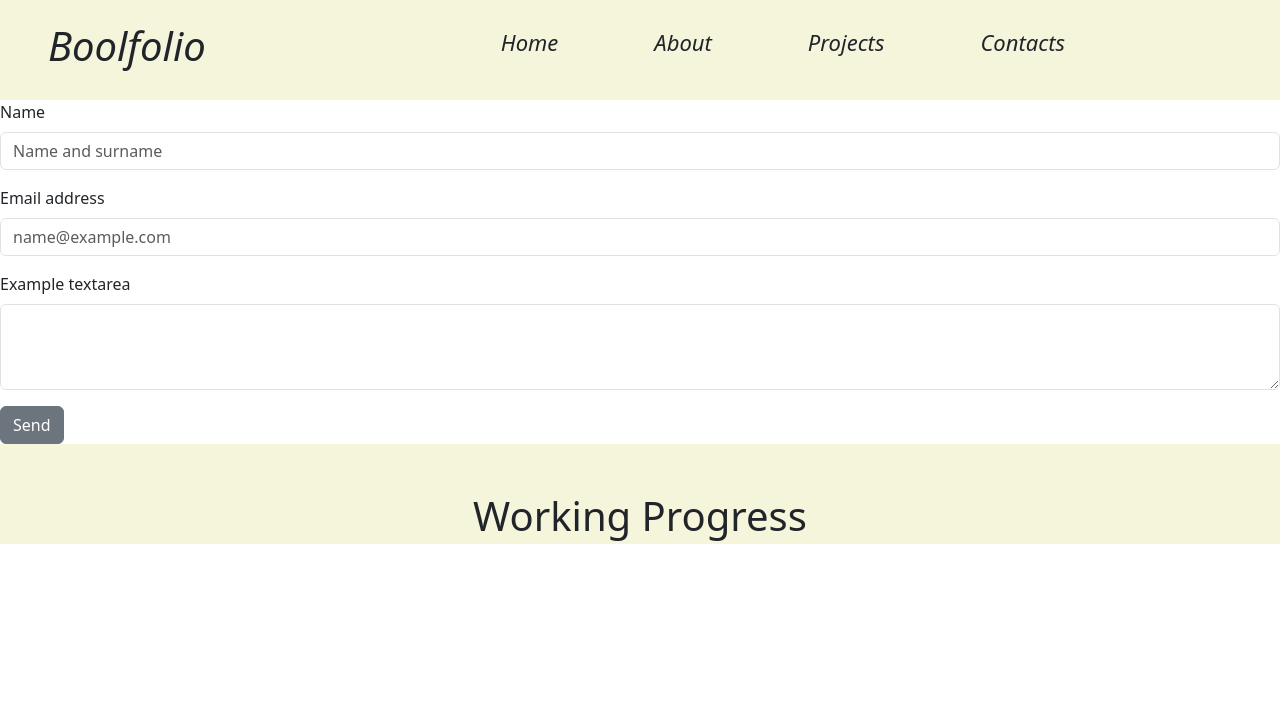
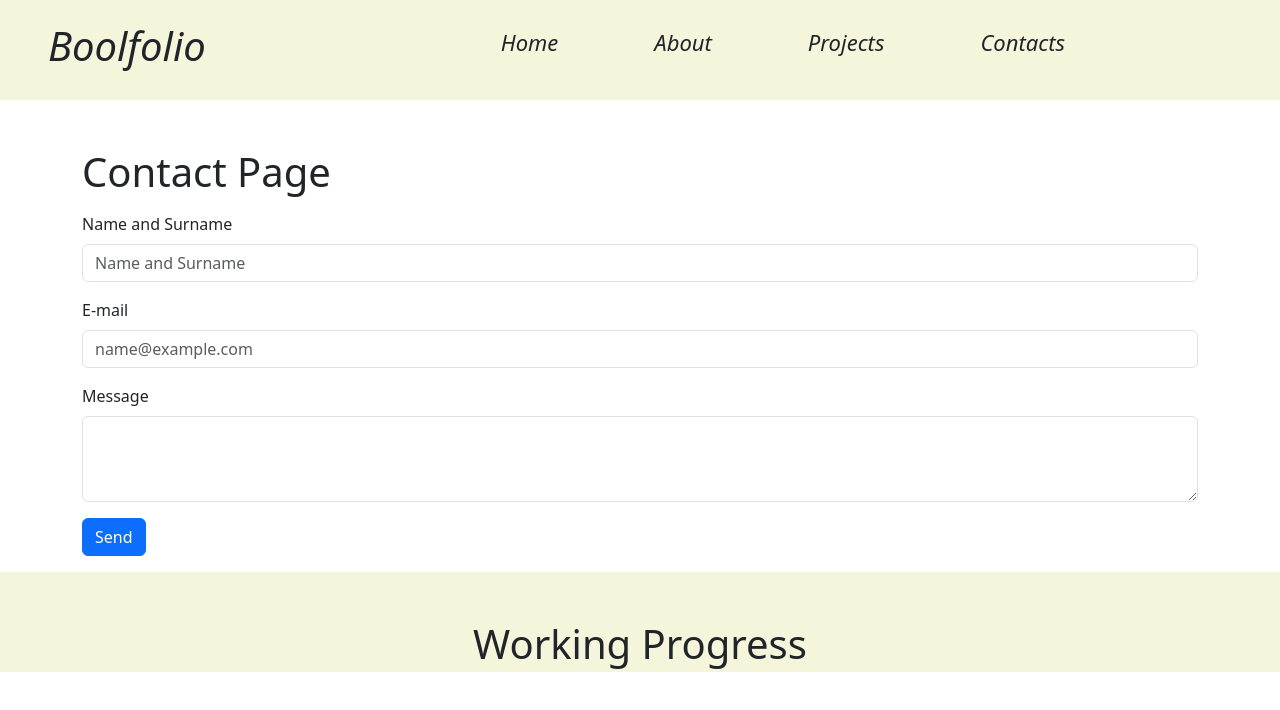
Before and after one commit to Th4Dude/vite-boolfolio, a Vue app: page /contacts in a window 1280 px wide. Shown: the top 710 px of the page. Built offline with nearby package versions, Linux system fonts and the light colour scheme; no server answers.

Commit message:
fix chiamata axios

```diff
--- a/src/pages/ContactPage.vue
+++ b/src/pages/ContactPage.vue
@@ -1,15 +1,13 @@
 <script>
-
 import axios from 'axios';
 import store from '../store';
 
-
 export default {
-    name: 'ContactPage',
-    data(){
+    name: "ContactPage",
+    data() {
         return {
             store,
-           formData : {
+            formData: {
                 name: '',
                 email: '',
                 message: ''
@@ -17,50 +15,55 @@ export default {
         }
     },
     methods: {
-            sendContact(){
+        sendContact() {
             const data = {
                 name: this.formData.name,
                 email: this.formData.email,
-                    message: this.formData.message,
+                message: this.formData.message
             };
-                axios.post(`$this.store.apiBaseUrl}/contacts`, data)
-                .then((response)=> {
+
+            axios.post(`${this.store.apiBaseUrl}/contacts`, data)
+                .then((response) => {
                     console.log(response);
-                }).catch (( error )=> {
+                    // Reimposta i valori dei campi su stringhe vuote
+                    this.formData.name = '';
+                    this.formData.email = '';
+                    this.formData.message = '';
+                })
+                .catch((error) => {
                     console.log(error);
                 });
         }
     }
 }
-
 </script>
 
+
 <template>
-
+    <div class="container">
+        <h1 class="mt-5 mb-3">Contact Page</h1>
         <form @submit.prevent="sendContact">
-
             <div class="mb-3">
-        <label for="name" class="form-label">Name</label>
-        <input type="text" class="form-control" id="name"  placeholder="Name and surname" v-model="formData.name">
+                <label for="name" class="form-label">Name and Surname</label>
+                <input type="text" class="form-control" id="name" placeholder="Name and Surname"
+                    v-model="formData.name">
             </div>
             <div class="mb-3">
-        <label for="email" class="form-label">Email address</label>
-        <input type="email" class="form-control" id="email"  placeholder="name@example.com" v-model="formData.email">
+                <label for="email" class="form-label">E-mail</label>
+                <input type="email" class="form-control" id="email" placeholder="name@example.com" v-model="formData.email">
             </div>
             <div class="mb-3">
-        <label for="message" class="form-label">Example textarea</label>
+                <label for="message" class="form-label">Message</label>
                 <textarea class="form-control" id="message" rows="3" v-model="formData.message"></textarea>
             </div>
-        <button type="button" class="btn btn-secondary">Send</button>
-
+            <div class="col-auto">
+                <button type="submit" class="btn btn-primary mb-3">Send</button>
+            </div>
         </form>
-
-
+    </div>
 </template>
 
 
-<style>
-
-
+<style scoped>
 
 </style>
```
Lines whose indentation alone changed are shown as unchanged.
